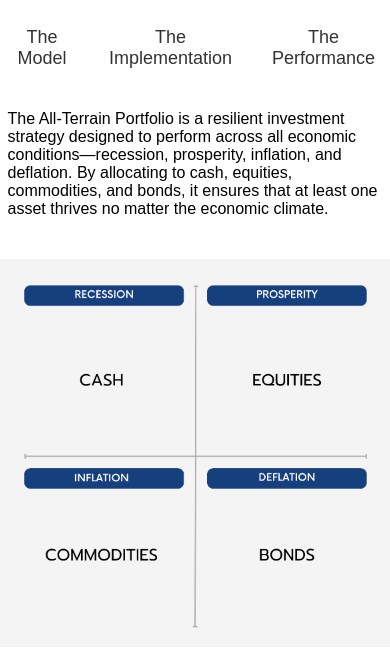
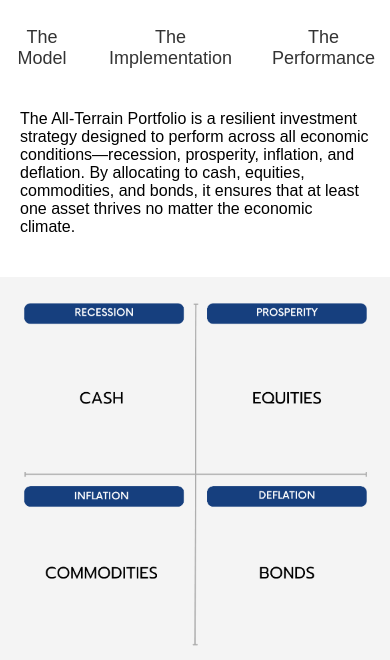
Before and after one commit to AllSeasons1867/pragmatic-portfolio, a website: page public/portfolio.html in a window 390 px wide. Shown: the part 176-836 px from the top of the page. Drawn offline with nearby package versions, Linux system fonts and the light colour scheme.

Commit message:
resized images and blurb

```diff
--- a/public/style.css
+++ b/public/style.css
@@ -104,7 +104,7 @@ body.body {
     }
 
     .blurbs {
-        width: 375px;
+        width: 350px;
         text-align: start;
         padding: 25px 0px 25px 0px;
     }
```
